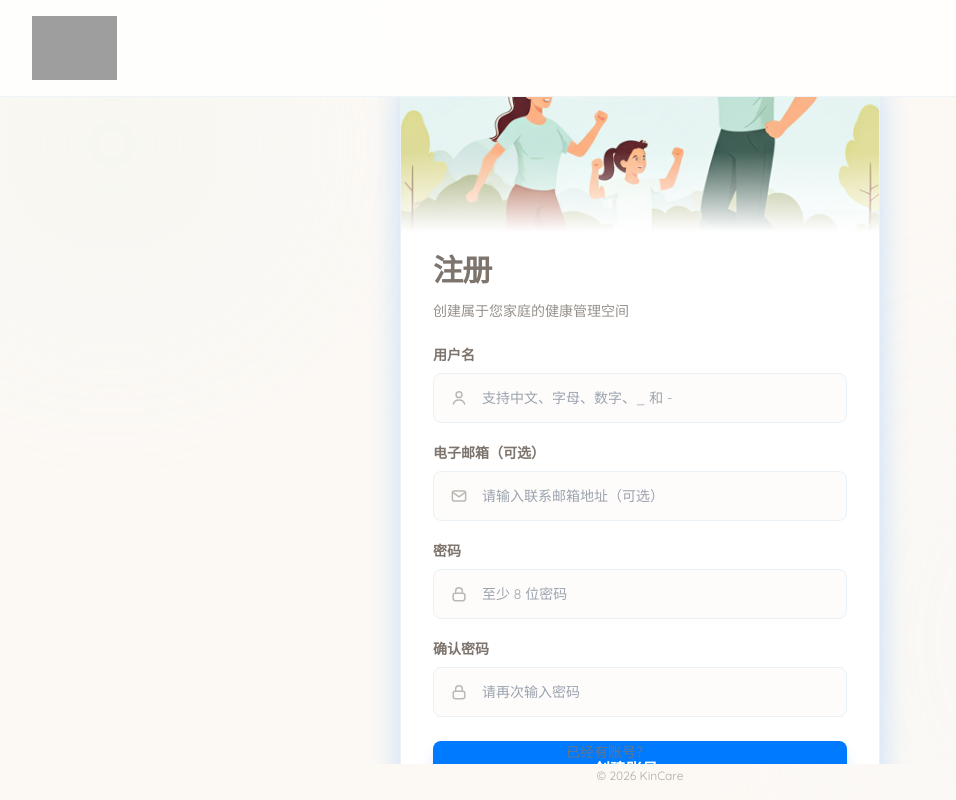
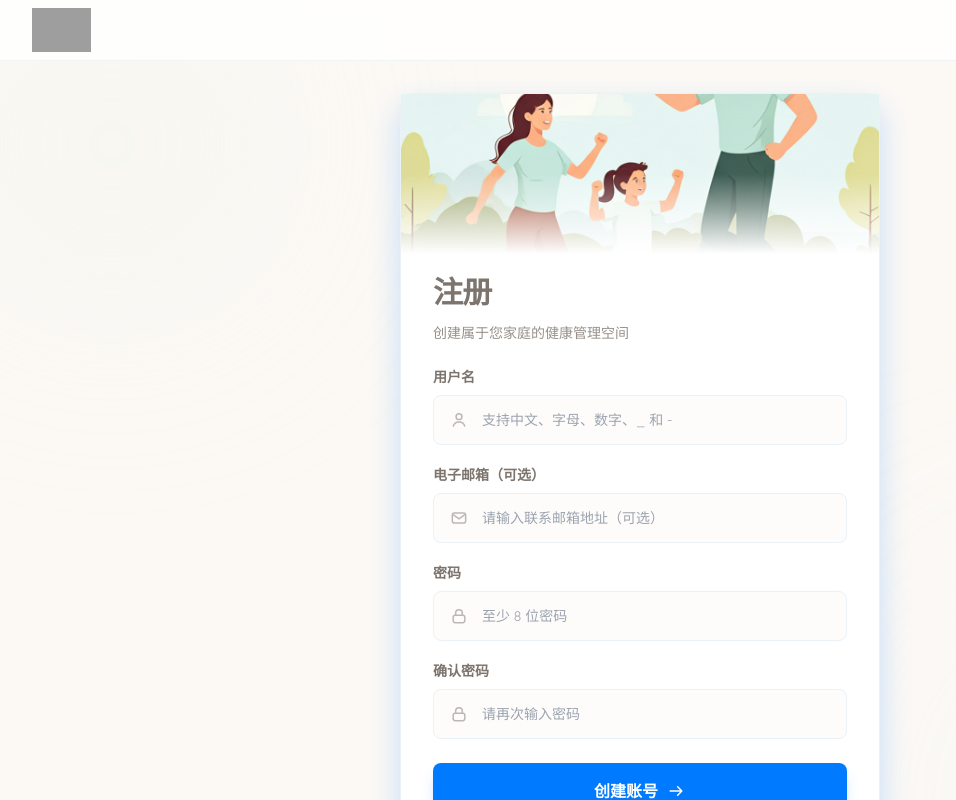
Before and after one commit to NanshineLoong/KinCare, a React (Vite) app in the folder frontend/: page /register in a window 1280 px wide. Shown: the top 800 px of the page, without its empty margins (0-956 px from the left). Built offline with nearby package versions, Linux system fonts and the light colour scheme; no server answers; grey boxes are pictures that could not be loaded.

Commit message:
refactor(AuthLayout): simplify layout styles and improve spacing for header, main, and footer sections

```diff
--- a/frontend/src/components/AuthLayout.tsx
+++ b/frontend/src/components/AuthLayout.tsx
@@ -104,7 +104,7 @@ export function AuthLayout({
   const { t } = usePreferences();
   return (
     <div
-      className="relative flex h-svh max-h-svh min-h-0 w-full max-w-full flex-col overflow-x-hidden overflow-y-hidden bg-warm-cream text-warm-gray"
+      className="relative flex min-h-svh w-full max-w-full flex-col overflow-x-hidden bg-warm-cream text-warm-gray"
       data-testid="auth-page"
     >
       <div className="pointer-events-none absolute inset-0 opacity-40">
@@ -113,20 +113,20 @@ export function AuthLayout({
       </div>
 
       <header className="relative z-10 shrink-0 border-b border-gentle-blue/80 bg-white/80 backdrop-blur-md">
-        <div className="mx-auto flex max-w-[1400px] items-center px-6 py-4 sm:px-8">
+        <div className="mx-auto flex max-w-[1400px] items-center px-6 py-2 sm:px-8">
           <div className="flex min-w-0 shrink-0 items-center">
             <img
               alt="KinCare"
-              className="h-14 w-auto object-contain sm:h-16"
+              className="h-10 w-auto object-contain sm:h-11"
               src="/KinCare.svg"
             />
           </div>
         </div>
       </header>
 
-      <main className="relative z-10 flex min-h-0 w-full min-w-0 flex-1 items-center justify-center overflow-hidden px-3 py-3 sm:px-6 sm:py-6">
+      <main className="relative z-10 flex w-full min-w-0 flex-1 items-center justify-center px-3 py-6 sm:px-6 sm:py-8">
         <div
-          className="flex max-h-[calc(100svh-11rem)] w-full max-w-[min(30rem,100%)] min-w-0 flex-col overflow-hidden rounded-xl border border-gentle-blue bg-white shadow-apple min-[900px]:max-h-[720px]"
+          className="w-full max-w-[min(30rem,100%)] min-w-0 rounded-xl border border-gentle-blue bg-white shadow-apple"
           data-testid="auth-card"
         >
           <div
@@ -143,7 +143,7 @@ export function AuthLayout({
             <div className="absolute inset-0 bg-gradient-to-t from-white via-transparent to-transparent" />
           </div>
 
-          <div className="flex min-h-0 flex-1 flex-col px-5 pb-5 pt-3 sm:px-8 sm:pb-7 sm:pt-4">
+          <div className="flex flex-col px-5 pb-5 pt-3 sm:px-8 sm:pb-7 sm:pt-4">
             <div className="mb-4 sm:mb-6">
               <h1 className="text-[clamp(1.625rem,2vw+1rem,1.875rem)] font-bold tracking-tight text-warm-gray">
                 {title}
@@ -151,7 +151,7 @@ export function AuthLayout({
               <p className="mt-1.5 text-sm text-warm-gray/80 sm:mt-2">{description}</p>
             </div>
 
-            <form className="flex min-h-0 flex-1 flex-col gap-4 sm:gap-5" onSubmit={onSubmit}>
+            <form className="flex flex-col gap-4 sm:gap-5" onSubmit={onSubmit}>
               {children}
 
               {extra}
@@ -182,7 +182,7 @@ export function AuthLayout({
         </div>
       </main>
 
-      <footer className="relative z-10 shrink-0 px-4 pb-3 pt-1 text-center text-xs text-warm-gray/60 sm:pb-4">
+      <footer className="relative z-10 px-4 pb-4 pt-1 text-center text-xs text-warm-gray/60 sm:pb-5">
         {t("authFooter")}
       </footer>
     </div>
```
